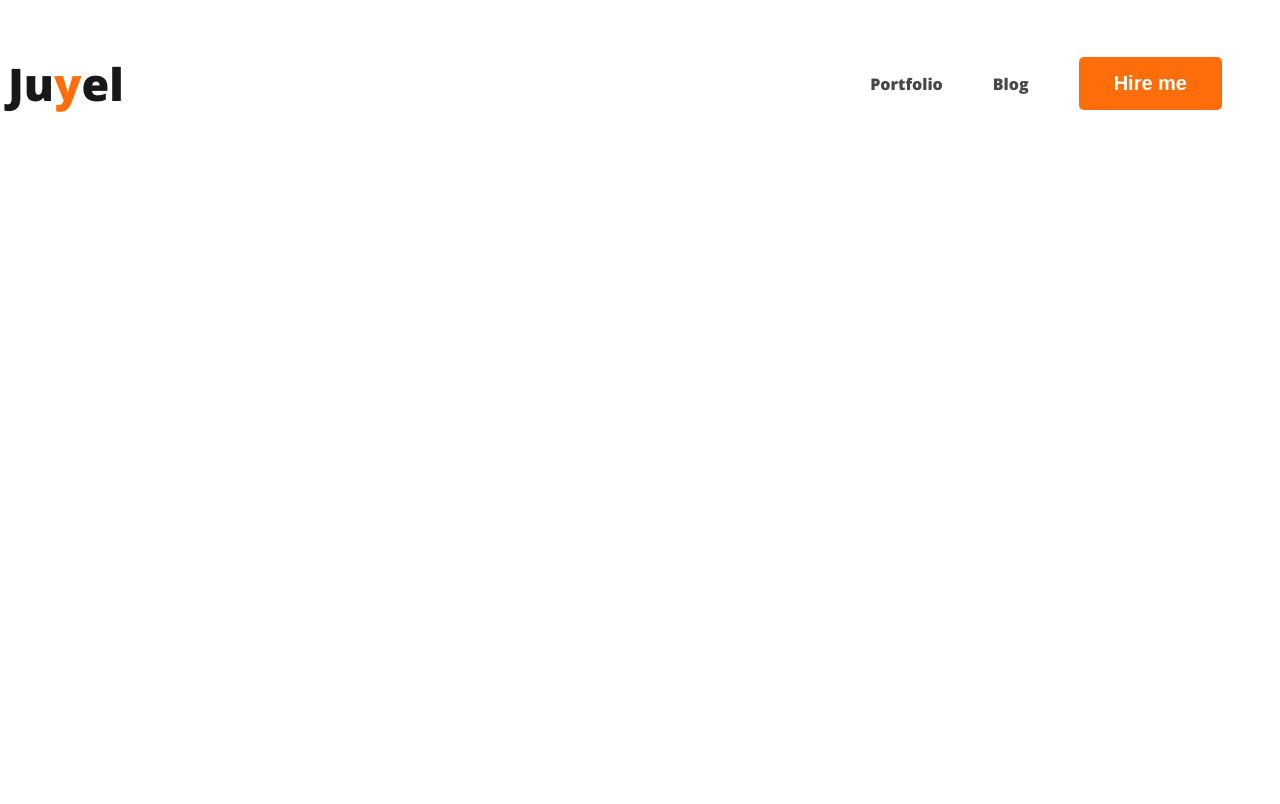
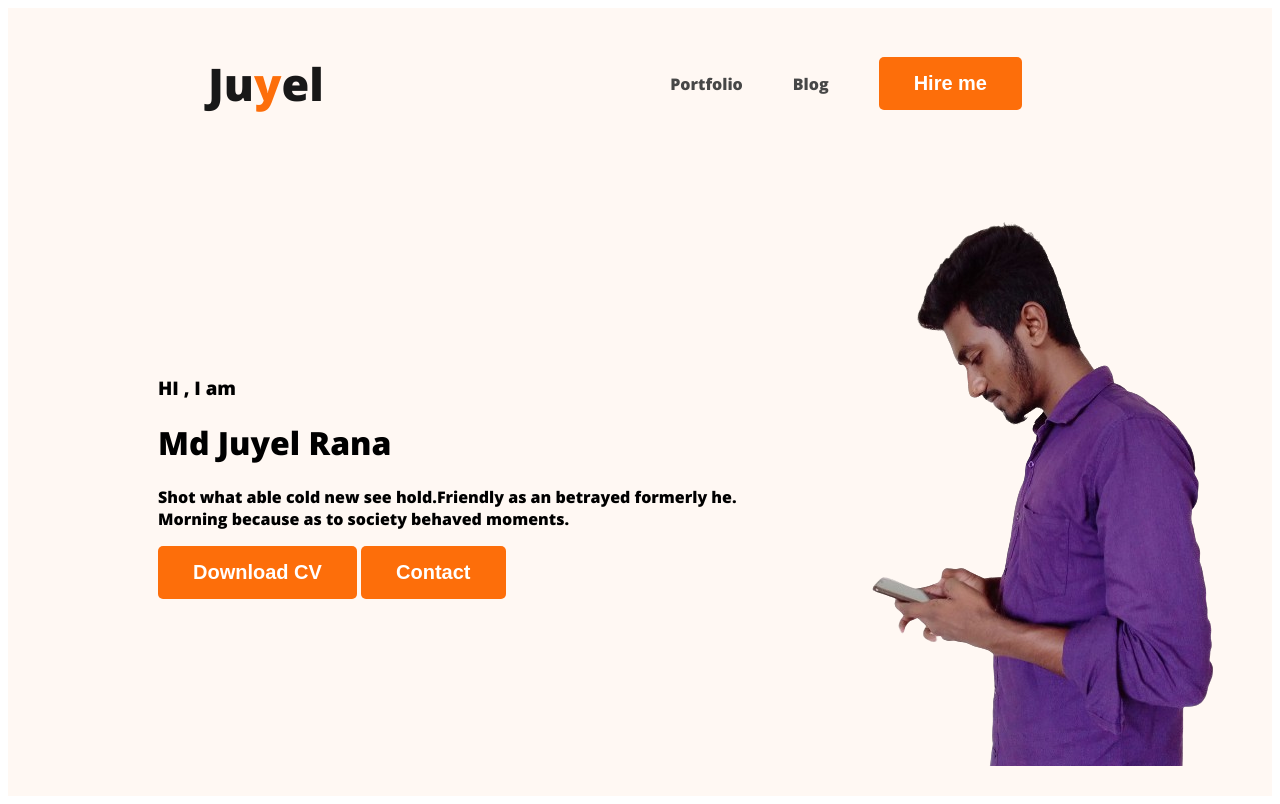
Before and after one commit to juyel66/my-portfolio, a plain HTML site: page index.html in a window 1280 px wide. Drawn offline with nearby package versions, Linux system fonts and the light colour scheme.

Commit message:
my picture

```diff
--- a/index.html
+++ b/index.html
@@ -11,7 +11,7 @@
     <link rel="stylesheet" href="portfolio/portfolio.css">
 </head>
 <body>
-    <header>
+    <header class="header">
         <nav>
             <h3 class="port">Ju<span class="color1" >y</span>el</h3>
             <ul>
@@ -23,6 +23,21 @@
             </ul>
         </nav>
 
+        <div class="banner">
+
+            <div class="banner-contant" >
+
+                <h3 class="banner_hi" >HI , I am</h3>
+                <h1 class="banner_name" >Md Juyel Rana</h1>
+                <p>Shot what able cold new see hold.Friendly as an betrayed formerly he.
+                     Morning because as to society behaved moments.</p>
+                     <button class=" btn_primary">Download CV</button>
+                     <button class="btn_primary">Contact</button>
+
+            </div>
+            <img class="profile_picture" src="juyell.png" alt="">
+        </div>
+
     </header>
     <main>
 
--- a/portfolio/portfolio.css
+++ b/portfolio/portfolio.css
@@ -39,6 +39,7 @@ border: 0px;
 font-size: 20px;
 font-weight: 700;
 padding: 15px 35px;
+color: white;
 
 
 }
@@ -48,4 +49,33 @@ padding: 15px 35px;
 nav{
     justify-content: space-between;
     align-items: center;
+    margin: 0px 200px;
 }
+
+
+/* header related style */
+
+
+.header{
+    background-color: #FFF8F3;
+}
+
+.banner{
+    padding: 30px 30px 30px 150px;
+    display: flex;
+    align-items: center;
+    justify-content: space-between;
+
+}
+
+.banner_hi{
+
+}
+
+.banner_name{
+
+}
+ .banner .profile_picture{
+    width: 500px;
+
+}
```
Also changed, not shown: juyell.png (added).
